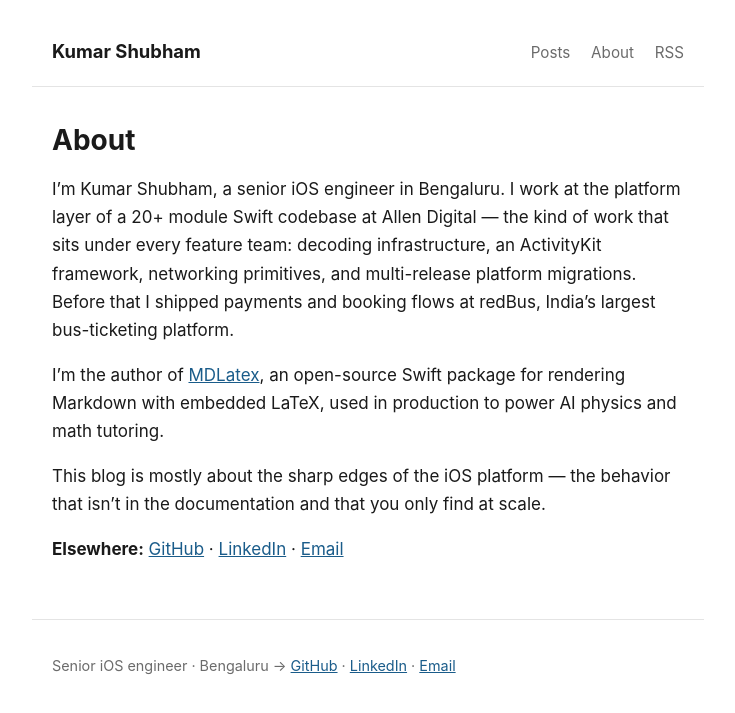
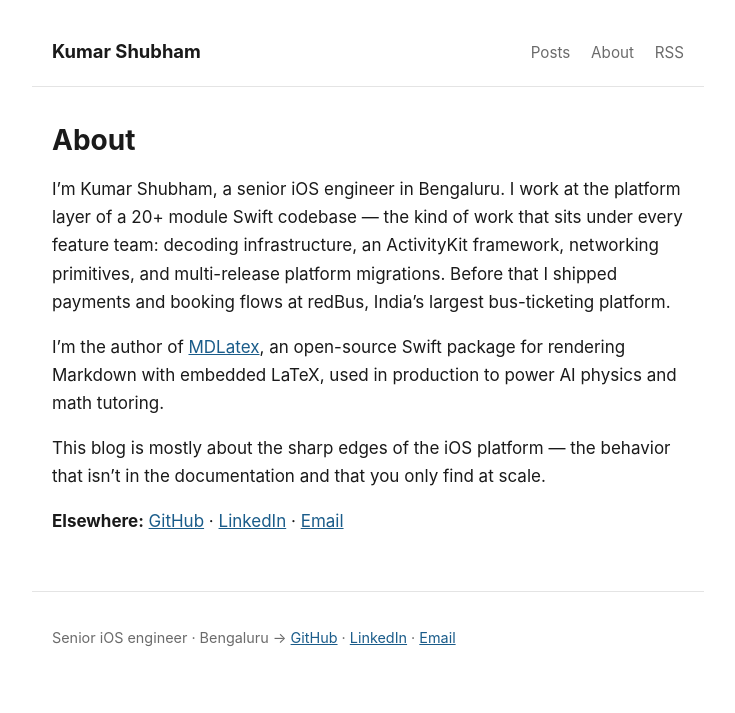
Before and after one commit to zugate-real/zugate-real.github.io, a Jekyll site: the page built from about.md, in a window 1280 px wide. Shown: the top 713 px of the page, without its empty margins (272-1007 px from the left). Built offline with Jekyll 4.4.1, drawn with Linux system fonts in a browser that asks for light colours.

Commit message:
About: no employer named or linked; MDLatex links to its own repo

```diff
--- a/about.md
+++ b/about.md
@@ -7,13 +7,13 @@
 # About
 
 I'm Kumar Shubham, a senior iOS engineer in Bengaluru. I work at the platform
-layer of a 20+ module Swift codebase at Allen Digital — the kind of work that
+layer of a 20+ module Swift codebase — the kind of work that
 sits under every feature team: decoding infrastructure, an ActivityKit
 framework, networking primitives, and multi-release platform migrations.
 Before that I shipped payments and booking flows at redBus, India's largest
 bus-ticketing platform.
 
-I'm the author of [MDLatex](https://github.com/Allen-Digital-OSS/iOSMDLatex-oss),
+I'm the author of [MDLatex](https://github.com/zugate-real/MDLatex),
 an open-source Swift package for rendering Markdown with embedded LaTeX, used
 in production to power AI physics and math tutoring.
 
```
